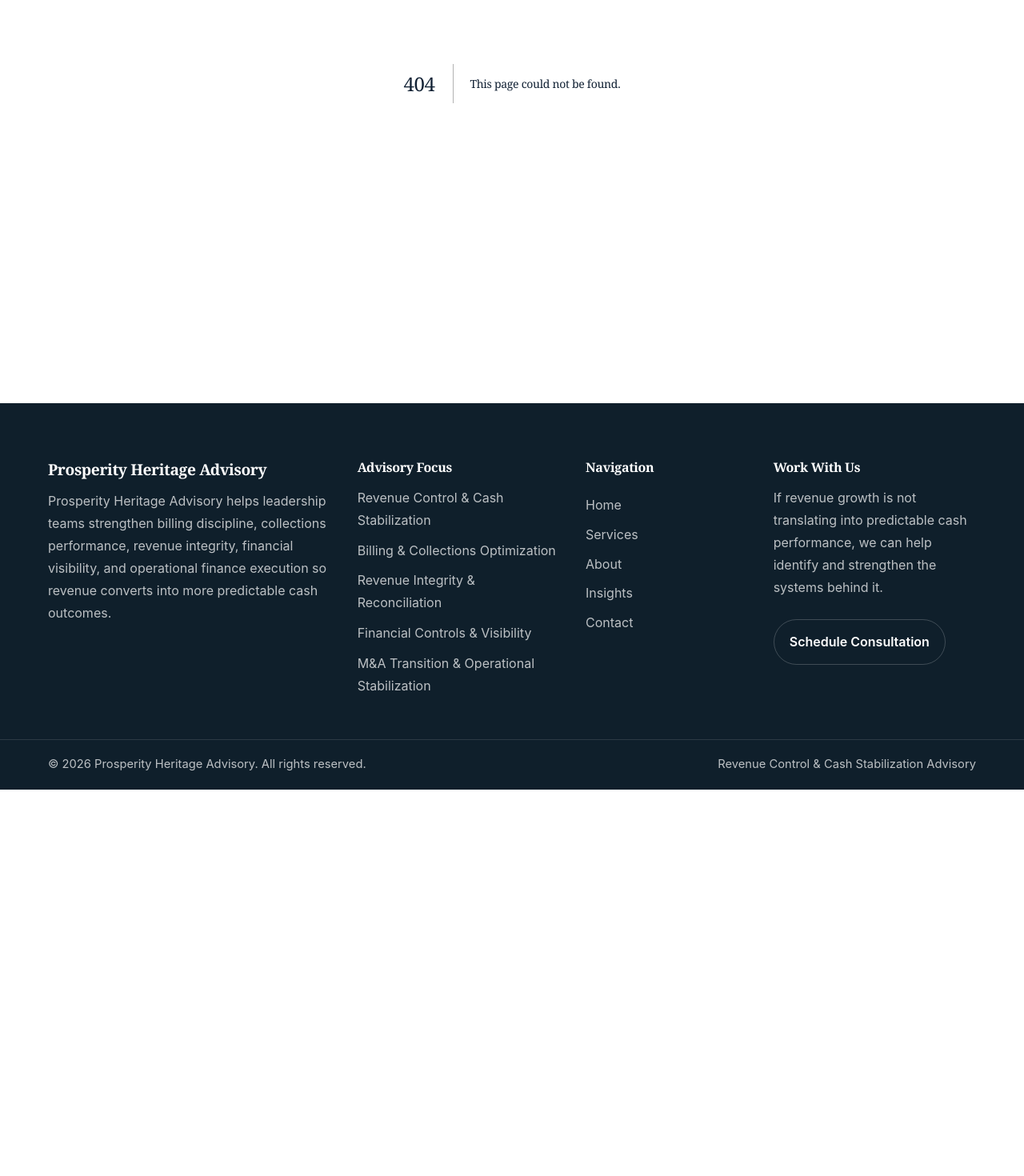
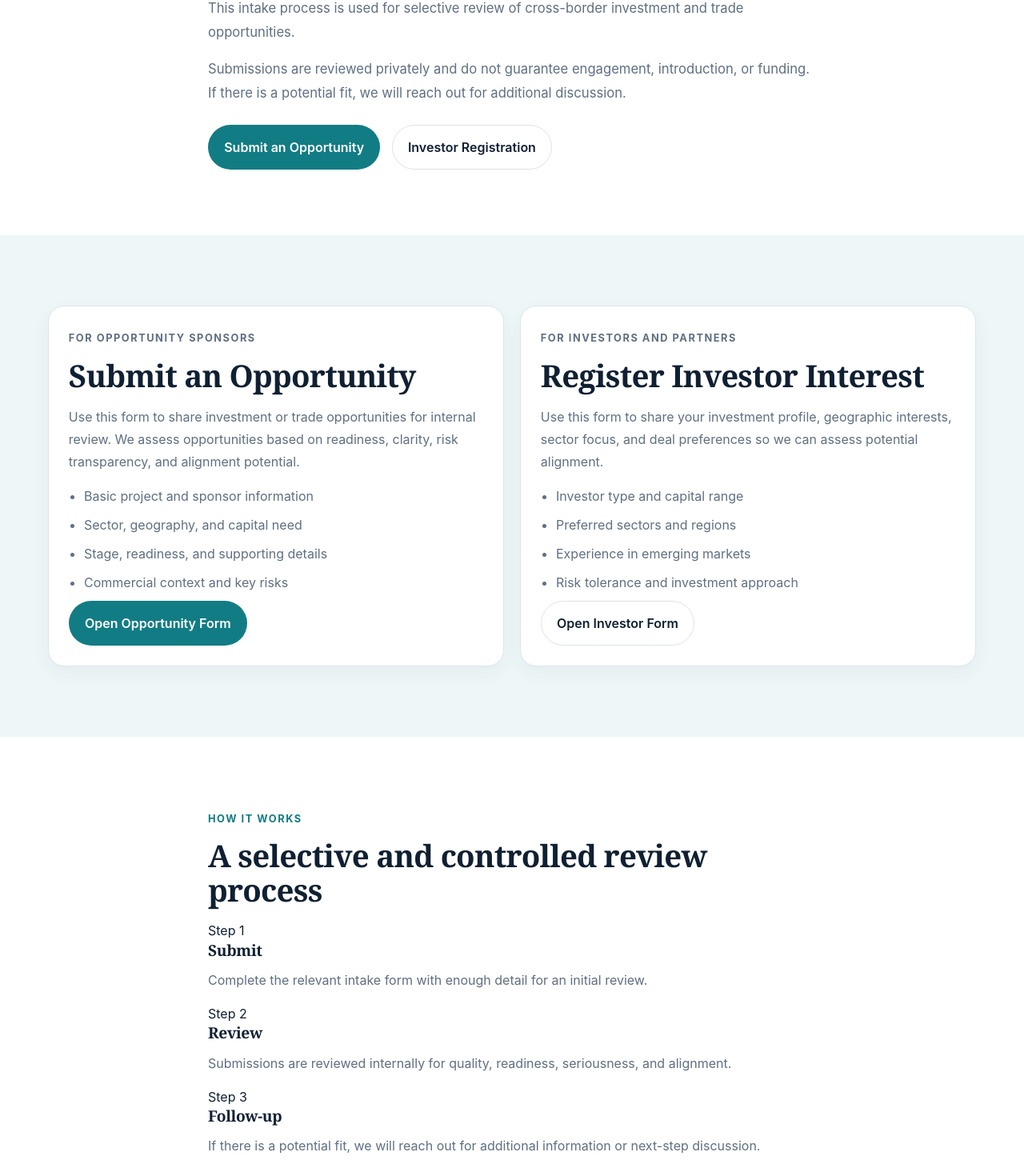
Before and after one commit to pjechete/prosperity-heritage-Advisory-Services, a Next.js app: page /strategic-intake in a window 1280 px wide. Before the commit this address had no page. Shown: the part 375-1845 px from the top of the page at 80% size. Before the commit the page ends 1362 px from the top, so only its background shows below. Built offline with nearby package versions, Linux system fonts and the light colour scheme.

Commit message:
Create page.tsx

```diff
--- /dev/null
+++ b/src/app/strategic-intake/page.tsx
@@ -0,0 +1,151 @@
+import Link from 'next/link'
+
+export default function StrategicIntakePage() {
+  return (
+    <main>
+      <section className="page-hero">
+        <div className="narrow">
+          <p className="eyebrow">Selective Strategic Intake</p>
+          <h1>Opportunity &amp; Investor Intake</h1>
+          <p className="section-copy">
+            This intake process is used for selective review of cross-border
+            investment and trade opportunities.
+          </p>
+          <p className="section-copy">
+            Submissions are reviewed privately and do not guarantee engagement,
+            introduction, or funding. If there is a potential fit, we will reach
+            out for additional discussion.
+          </p>
+
+          <div className="button-row">
+            <Link
+              href="https://forms.gle/REPLACE_WITH_YOUR_OPPORTUNITY_FORM_LINK"
+              className="btn btn-primary"
+              target="_blank"
+              rel="noopener noreferrer"
+            >
+              Submit an Opportunity
+            </Link>
+
+            <Link
+              href="https://forms.gle/REPLACE_WITH_YOUR_INVESTOR_FORM_LINK"
+              className="btn btn-secondary"
+              target="_blank"
+              rel="noopener noreferrer"
+            >
+              Investor Registration
+            </Link>
+          </div>
+        </div>
+      </section>
+
+      <section className="section section-soft">
+        <div className="container">
+          <div className="card-grid two-up">
+            <div className="card">
+              <p className="section-label">For opportunity sponsors</p>
+              <h2 className="section-title">Submit an Opportunity</h2>
+              <p>
+                Use this form to share investment or trade opportunities for
+                internal review. We assess opportunities based on readiness,
+                clarity, risk transparency, and alignment potential.
+              </p>
+              <ul>
+                <li>Basic project and sponsor information</li>
+                <li>Sector, geography, and capital need</li>
+                <li>Stage, readiness, and supporting details</li>
+                <li>Commercial context and key risks</li>
+              </ul>
+              <div className="mt-24">
+                <Link
+                  href="https://forms.gle/REPLACE_WITH_YOUR_OPPORTUNITY_FORM_LINK"
+                  className="btn btn-primary"
+                  target="_blank"
+                  rel="noopener noreferrer"
+                >
+                  Open Opportunity Form
+                </Link>
+              </div>
+            </div>
+
+            <div className="card">
+              <p className="section-label">For investors and partners</p>
+              <h2 className="section-title">Register Investor Interest</h2>
+              <p>
+                Use this form to share your investment profile, geographic
+                interests, sector focus, and deal preferences so we can assess
+                potential alignment.
+              </p>
+              <ul>
+                <li>Investor type and capital range</li>
+                <li>Preferred sectors and regions</li>
+                <li>Experience in emerging markets</li>
+                <li>Risk tolerance and investment approach</li>
+              </ul>
+              <div className="mt-24">
+                <Link
+                  href="https://forms.gle/REPLACE_WITH_YOUR_INVESTOR_FORM_LINK"
+                  className="btn btn-secondary"
+                  target="_blank"
+                  rel="noopener noreferrer"
+                >
+                  Open Investor Form
+                </Link>
+              </div>
+            </div>
+          </div>
+        </div>
+      </section>
+
+      <section className="section">
+        <div className="narrow">
+          <p className="section-label">How it works</p>
+          <h2 className="section-title">A selective and controlled review process</h2>
+
+          <div className="process-band">
+            <div className="process-item">
+              <span>Step 1</span>
+              <h3>Submit</h3>
+              <p>
+                Complete the relevant intake form with enough detail for an
+                initial review.
+              </p>
+            </div>
+
+            <div className="process-item">
+              <span>Step 2</span>
+              <h3>Review</h3>
+              <p>
+                Submissions are reviewed internally for quality, readiness,
+                seriousness, and alignment.
+              </p>
+            </div>
+
+            <div className="process-item">
+              <span>Step 3</span>
+              <h3>Follow-up</h3>
+              <p>
+                If there is a potential fit, we will reach out for additional
+                information or next-step discussion.
+              </p>
+            </div>
+          </div>
+        </div>
+      </section>
+
+      <section className="cta-band">
+        <div className="narrow">
+          <div className="cta-box compact">
+            <p className="section-label">Important note</p>
+            <h2>This process is selective</h2>
+            <p>
+              We review submissions privately and only move forward where there
+              is a clear basis for further discussion. Not all submissions will
+              receive a next-step engagement.
+            </p>
+          </div>
+        </div>
+      </section>
+    </main>
+  )
+}
```
